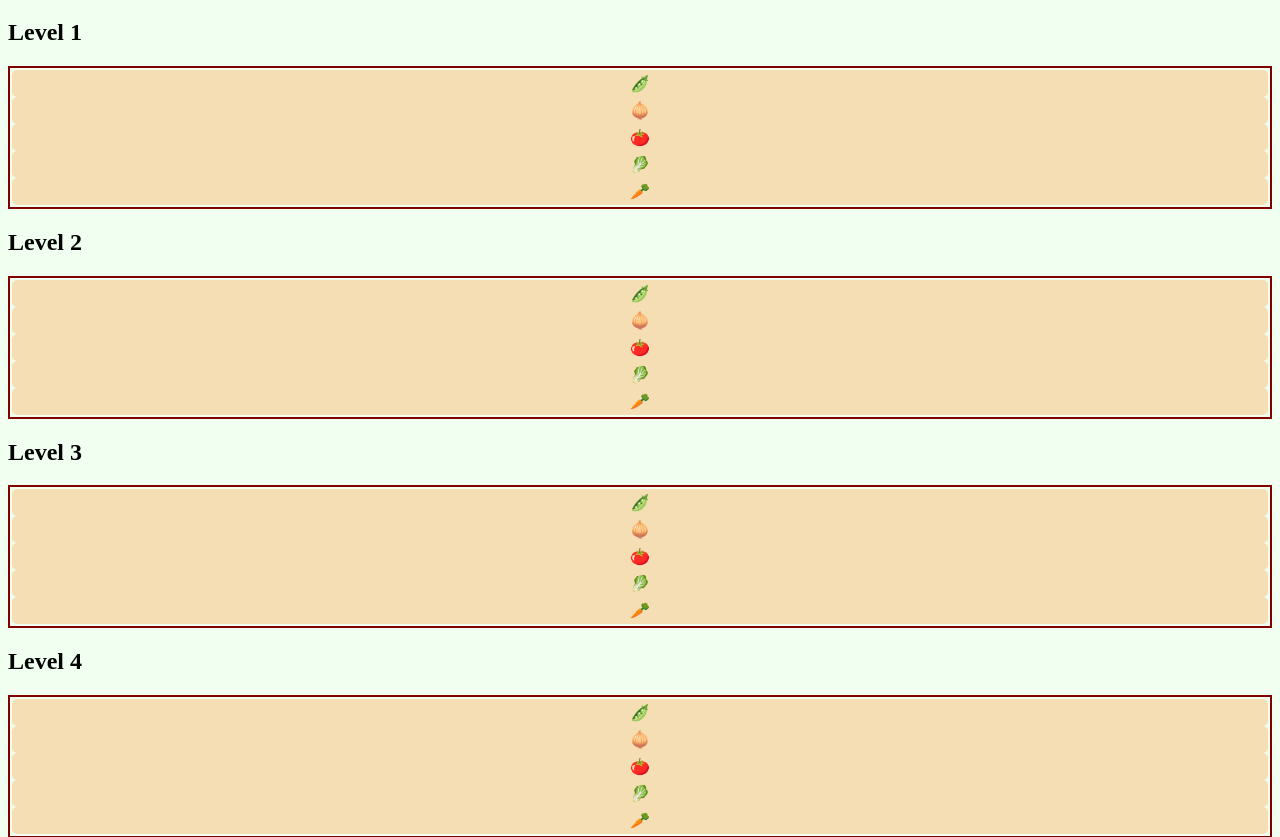
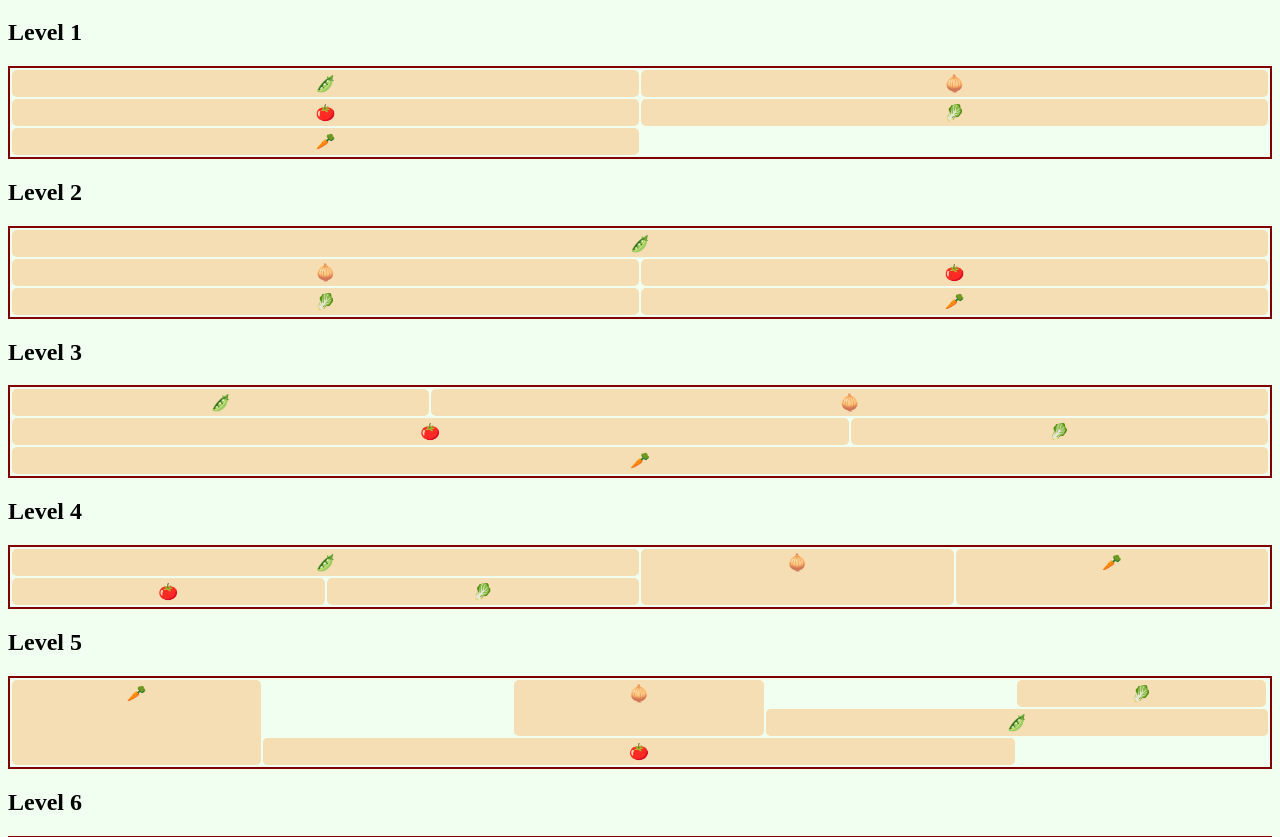
Before and after one commit to Dorianhenn/Garden-workshop, a plain HTML site: page index.html in a window 1280 px wide. Shown: the part 61-898 px from the top of the page. Drawn offline with Linux system fonts and the light colour scheme.

Commit message:
lnked_files = [     "index.html",     "levels.css" ] made a level.css file to style the levels

```diff
--- a/index.html
+++ b/index.html
@@ -42,11 +42,14 @@
     </section>
     <h2>Level 5</h2>
     <section id="level-5" class="garden">
+      <p class="carrots">🥕</p>
+      <p class="onions">🧅</p>
+      <p class="lettuce">🥬</p>
       <p class="peas">🫛</p>
-      <p class="onions">🧅</p>
+      <p class="peas">🫛</p>
       <p class="tomatoes">🍅</p>
-      <p class="lettuce">🥬</p>
-      <p class="carrots">🥕</p>
+      <p class="tomatoes">🍅</p>
+      <p class="tomatoes">🍅</p>
     </section>
     <h2>Level 6</h2>
     <section id="level-6" class="garden">
--- a/levels.css
+++ b/levels.css
@@ -0,0 +1,161 @@
+#level-1 {
+  display: grid;
+  grid-template-columns: 1fr 1fr;
+}
+
+#level-1 .peas {
+  grid-column: 1;
+  grid-row: 1;
+}
+
+#level-1 .onions {
+  grid-column: 2;
+  grid-row: 1;
+}
+
+#level-1 .tomatoes {
+  grid-column: 1;
+  grid-row: 2;
+}
+
+#level-1 .lettuce {
+  grid-column: 2;
+  grid-row: 2;
+}
+
+#level-1 .carrots {
+  grid-column: 1 / 2;
+  grid-row: 3;
+}
+
+#level-2 {
+  display: grid;
+  grid-template-columns: 1fr 1fr;
+}
+
+#level-2 .peas {
+  grid-column: 1 / span 2;
+  grid-row: 1;
+}
+
+#level-2 .onions {
+  grid-column: 1;
+  grid-row: 2;
+}
+
+#level-2 .tomatoes {
+  grid-column: 2;
+  grid-row: 2;
+}
+
+#level-2 .lettuce {
+  grid-column: 1;
+  grid-row: 3;
+}
+
+#level-2 .carrots {
+  grid-column: 2;
+  grid-row: 3;
+}
+
+#level-3 {
+  display: grid;
+  grid-template-columns: repeat(3, 1fr);
+}
+
+#level-3 .peas {
+  grid-column: 1;
+  grid-row: 1;
+}
+
+#level-3 .onions {
+  grid-column: 2 / span 2;
+  grid-row: 1;
+}
+
+#level-3 .tomatoes {
+  grid-column: 1 / span 2;
+  grid-row: 2;
+}
+
+#level-3 .lettuce {
+  grid-column: 3;
+  grid-row: 2;
+}
+
+#level-3 .carrots {
+  grid-column: 1 / span 3;
+  grid-row: 3;
+}
+
+#level-4 {
+  display: grid;
+  grid-template-columns: repeat(4, 1fr);
+  grid-template-rows: repeat(2, auto);
+  gap: 2px;
+}
+
+#level-4 .tomatoes {
+  grid-column: 1;
+  grid-row: 2;
+}
+
+#level-4 .lettuce {
+  grid-column: 2;
+  grid-row: 2;
+}
+
+#level-4 .onions {
+  grid-column: 3;
+  grid-row: 1 / span 2;
+}
+
+#level-4 .peas {
+  grid-column: 1 / span 2;
+  grid-row: 1;
+}
+
+#level-4 .carrots {
+  grid-column: 4;
+  grid-row: 1 / span 2;
+}
+
+#level-5 {
+  display: grid;
+  grid-template-columns: repeat(5, 1fr);
+  grid-template-rows: repeat(3, auto);
+  gap: 2px;
+}
+
+#level-5 .carrots {
+  grid-column: 1;
+  grid-row: 1 / span 3;
+}
+
+#level-5 .onions {
+  grid-column: 3;
+  grid-row: 1 / span 2;
+}
+
+#level-5 .lettuce {
+  grid-column: 5;
+  grid-row: 1;
+}
+
+#level-5 .peas {
+  grid-column: 4 / span 3;
+  grid-row: 2;
+}
+
+#level-5 .tomatoes {
+  grid-column: 2 / span 3;
+  grid-row: 3;
+}
+
+#level-6 {
+  display: grid;
+  gap: 2px;
+  grid-template-columns: repeat(auto-fit, minmax(5rem, 1fr));
+  grid-auto-rows: 5rem;
+  justify-content: start;
+}
```
